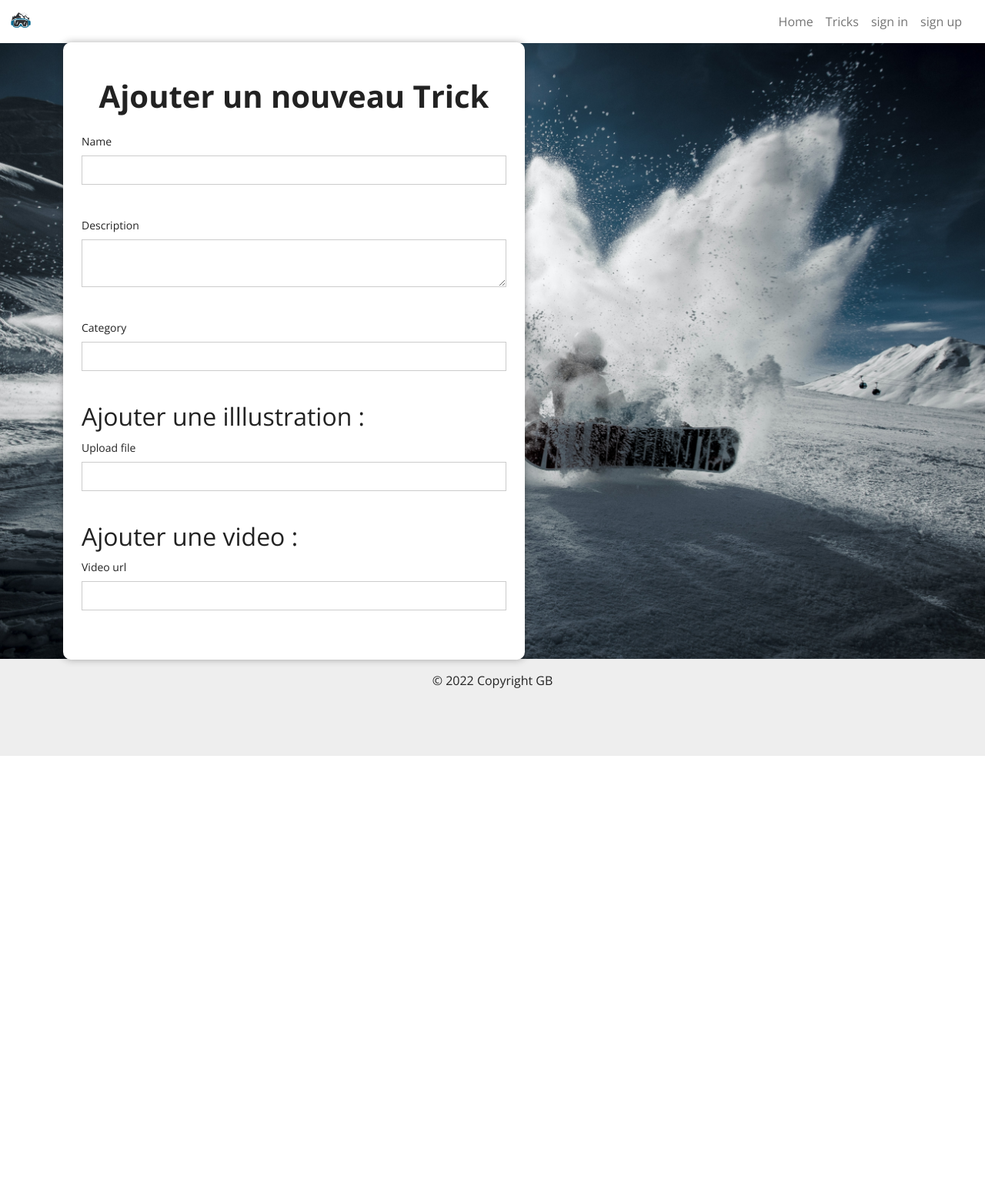
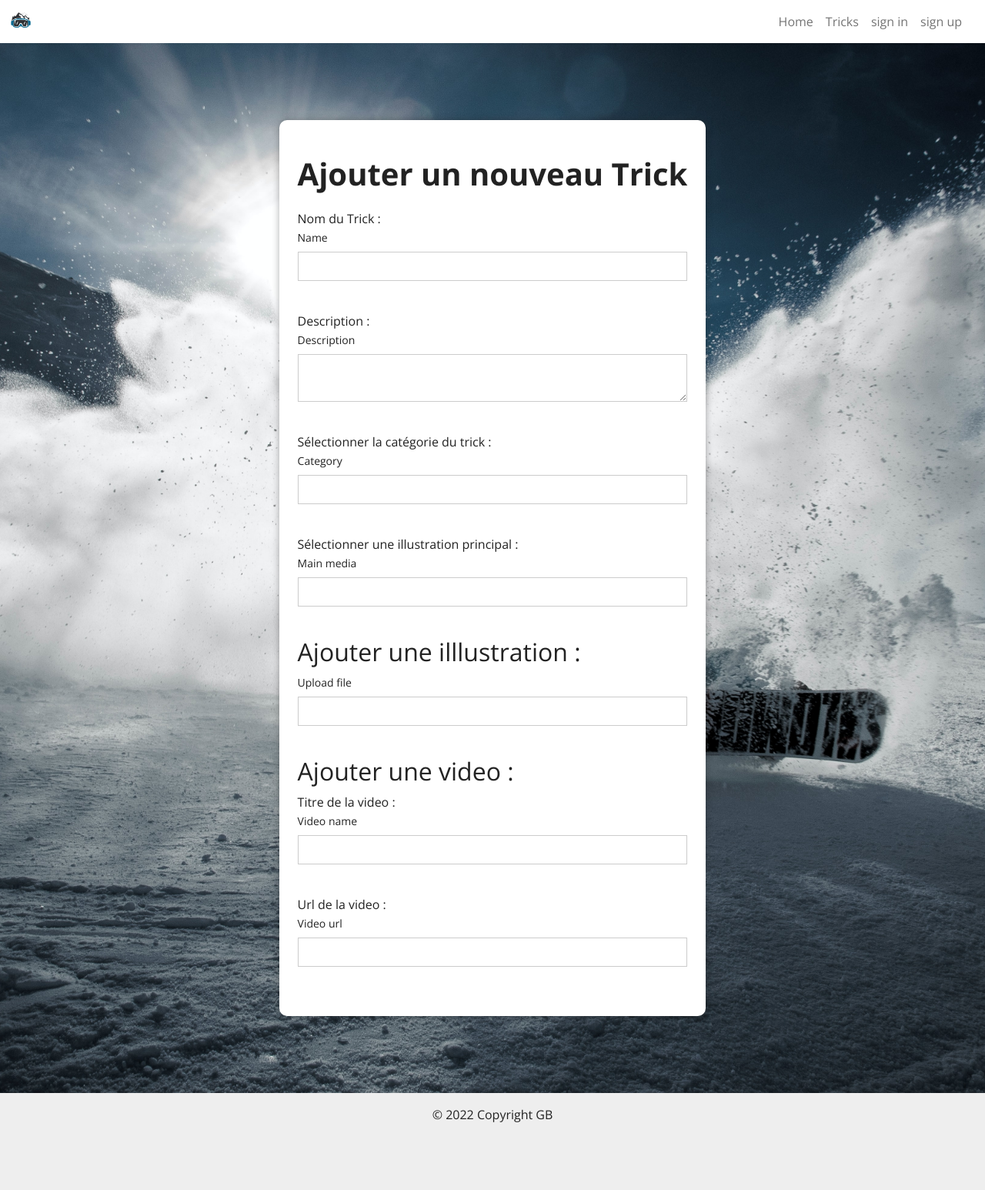
Before and after one commit to GabTHP/snowtricks, a Symfony app: template templates/trick/new-trick.html.twig in a window 1280 px wide. Shown: the whole page at 77% size. Before the commit the page ends 982 px from the top, so only its background shows below. Run offline with Twig, Linux system fonts and the light colour scheme; the template is opened without the code that fills it, so the values that code supplies are empty; form fields are guessed from the names that the template uses; some libraries are stand-ins or nearby versions; some web fonts are replaced.

Commit message:
add mainImage to form

```diff
--- a/public/css/style.css
+++ b/public/css/style.css
@@ -423,7 +423,7 @@ aside {
 	background-color: white;
 	height: auto;
 	height: 10em;
-	width: auto;
+	width: 500px;
 	border-radius: 10px;
 	box-shadow: 0px 0px 10px rgba(32, 32, 32, 0.363);
 }
@@ -432,7 +432,6 @@ aside {
 	background-color: rgb(255, 255, 255);
 	color: black;
 	border-style: none;
-	width: auto;
 }
 
 .width-input {
@@ -450,7 +449,6 @@ aside {
 .authentification_background {
 	background-image: url("/images/snowboard_header.jpg");
 	background-size: cover;
-	height: 100vh;
 	background-position: center;
 }
 
@@ -460,10 +458,8 @@ aside {
 
 .form-group {
 	display: flex;
-	height: 100vh;
 	justify-content: center;
 	align-items: center;
-	max-width: 600px;
 }
 
 .input-form {
--- a/templates/trick/new-trick.html.twig
+++ b/templates/trick/new-trick.html.twig
@@ -4,18 +4,26 @@
 
 
     <div class="authentification_background">
-        <section class="container">
+        <section class="container d-flex justify-content-center">
             <div class="form-group">
-                <div class="form-class">
+                <div class="form-class" style="margin-top:100px; margin-bottom:100px;">
                     <div class="m-4 m-4">
                         <p class="pt-3 text-center form-title"><strong>Ajouter un nouveau Trick</strong></p>
                             {{ form_start(newTrickForm) }}
+                            <div>Nom du Trick :</div>
                             <div>{{ form_row(newTrickForm.name)}}</div><br>
+                            <div>Description :</div>
                             <div>{{ form_row(newTrickForm.description)}}</div><br>
+                            <div>Sélectionner la catégorie du trick :</div>
                             <div>{{ form_row(newTrickForm.category)}}</div><br>
+                            <div>Sélectionner une illustration principal :</div>
+                            <div>{{ form_row(newTrickForm.mainMedia)}}</div><br>
                             <h2> Ajouter une illlustration :</h2>
                             <div>{{ form_row(newTrickForm.upload_file)}}</div><br>
                             <h2> Ajouter une video :</h2>
+                            <div>Titre de la video :</div>
+                            <div>{{ form_row(newTrickForm.video_name)}}</div><br>
+                            <div>Url de la video :</div>
                             <div>{{ form_row(newTrickForm.video_url)}}</div><br>
                             {{ form_end(newTrickForm) }}
                     </div>
```
Also changed, not shown: src/Controller/TrickController.php (+14 -0 lines), src/Form/FormTrickType.php (+15 -0 lines), public/images/avatars/Capture-d-ecran-du-2021-02-01-10-20-19-62189dfc01dcb.png (added), public/images/avatars/Capture-d-ecran-du-2021-02-03-17-43-18-62189d60cc8b4.png (added), public/images/avatars/citecaas-picto-62189d83de991.png (added), public/images/avatars/citecaas-picto-62189dfc01785.png (added), public/images/avatars/citesecure-picto-62189bf77f0a3.png (added).
